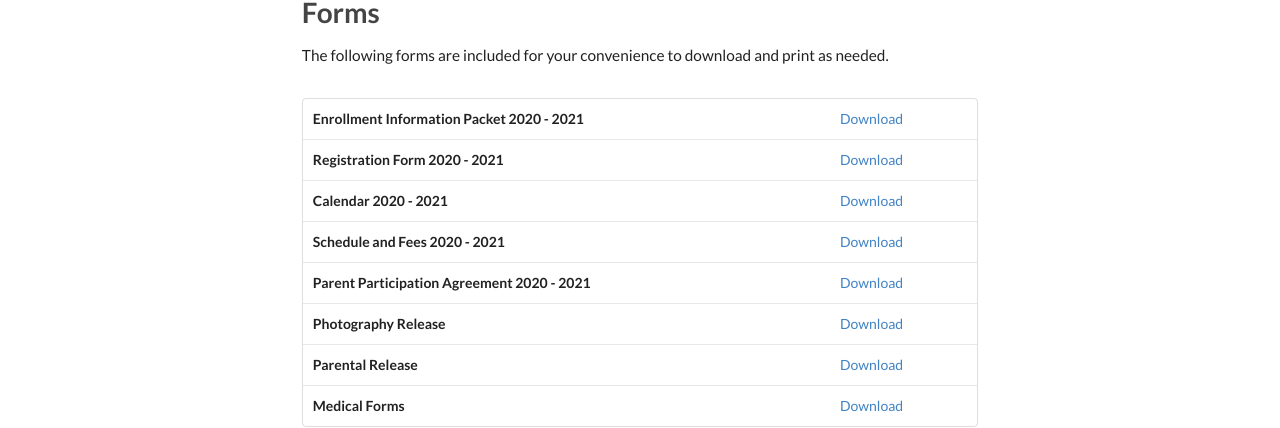
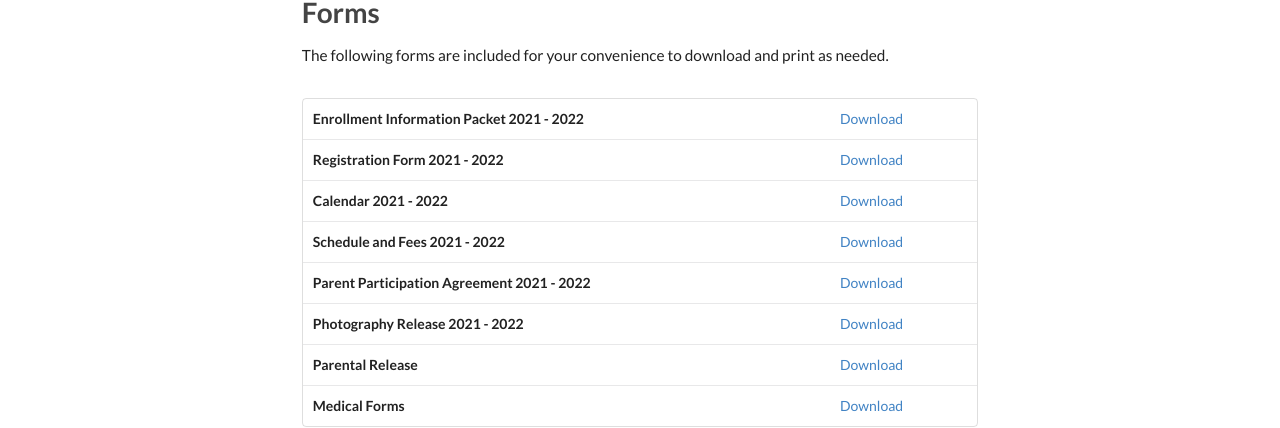
Before and after one commit to childrenofhope/childrenofhope, a Jekyll site: the page built from forms.md, in a window 1280 px wide. Shown: the part 402-830 px from the top of the page. Built offline with Jekyll 4.4.1, drawn with Linux system fonts in a browser that asks for light colours.

Commit message:
Added enrollment packet and forms for the 2021-2022 school year

```diff
--- a/forms.md
+++ b/forms.md
@@ -13,40 +13,40 @@ The following forms are included for your convenience to download and print as n
 
 <table class="ui basic forms table">
   <tr>
-    <td><b>Enrollment Information Packet 2020 - 2021 </b></td>
+    <td><b>Enrollment Information Packet 2021 - 2022 </b></td>
     <td>
-      <a href="{{ site.baseurl }}/assets/forms/COH Enrollment Packet 2020 - 2021.pdf">Download</a>
+      <a href="{{ site.baseurl }}/assets/forms/2021-2022/COH_Enrollment_Packet_2021-2022.pdf">Download</a>
     </td>
   </tr>
   <tr>
-    <td><b>Registration Form 2020 - 2021</b></td>
+    <td><b>Registration Form 2021 - 2022</b></td>
     <td>
-      <a href="{{ site.baseurl }}/assets/forms/COH Registration Form 2020.pdf">Download</a>
+      <a href="{{ site.baseurl }}/assets/forms/2021-2022/COH_Registration_Form_2021-2022.pdf">Download</a>
     </td>
   </tr>
   <tr>
-      <td><b>Calendar 2020 - 2021</b></td>
+      <td><b>Calendar 2021 - 2022</b></td>
       <td>
-        <a href="{{ site.baseurl }}/assets/forms/COH Calendar 2020 - 2021.pdf">Download</a>
+        <a href="{{ site.baseurl }}/assets/forms/2021-2022/COH_Calendar_2021-2022.pdf">Download</a>
       </td>
   </tr>
   <tr>
-    <td><b>Schedule and Fees 2020 - 2021</b></td>
+    <td><b>Schedule and Fees 2021 - 2022</b></td>
     <td>
-      <a href="{{ site.baseurl }}/assets/forms/COH Schedule and Fees 2020.pdf">Download</a>
+      <a href="{{ site.baseurl }}/assets/forms/2021-2022/COH_Schedule_and_Fees_2021-2022.pdf">Download</a>
     </td>
   </tr>
   <tr>
-    <td><b>Parent Participation Agreement 2020 - 2021</b></td>
+    <td><b>Parent Participation Agreement 2021 - 2022</b></td>
     <td>
-      <a href="{{ site.baseurl }}/assets/forms/COH Parent Participation Agreement 2020.pdf">Download</a>
+      <a href="{{ site.baseurl }}/assets/forms/2021-2022/COH_Parent_Participation_Agreement_2021-2022.pdf">Download</a>
     </td>
   </tr>
 
   <tr>
-    <td><b>Photography Release</b></td>
+    <td><b>Photography Release 2021 - 2022</b></td>
     <td>
-      <a href="{{ site.baseurl }}/assets/forms/COH Photo Release Form 2020.pdf">Download</a>
+      <a href="{{ site.baseurl }}/assets/forms/2021-2022/COH_Photo_Release_Form_2021-2022.pdf">Download</a>
     </td>
   </tr>
 
```
Also changed, not shown: 6 other files.
